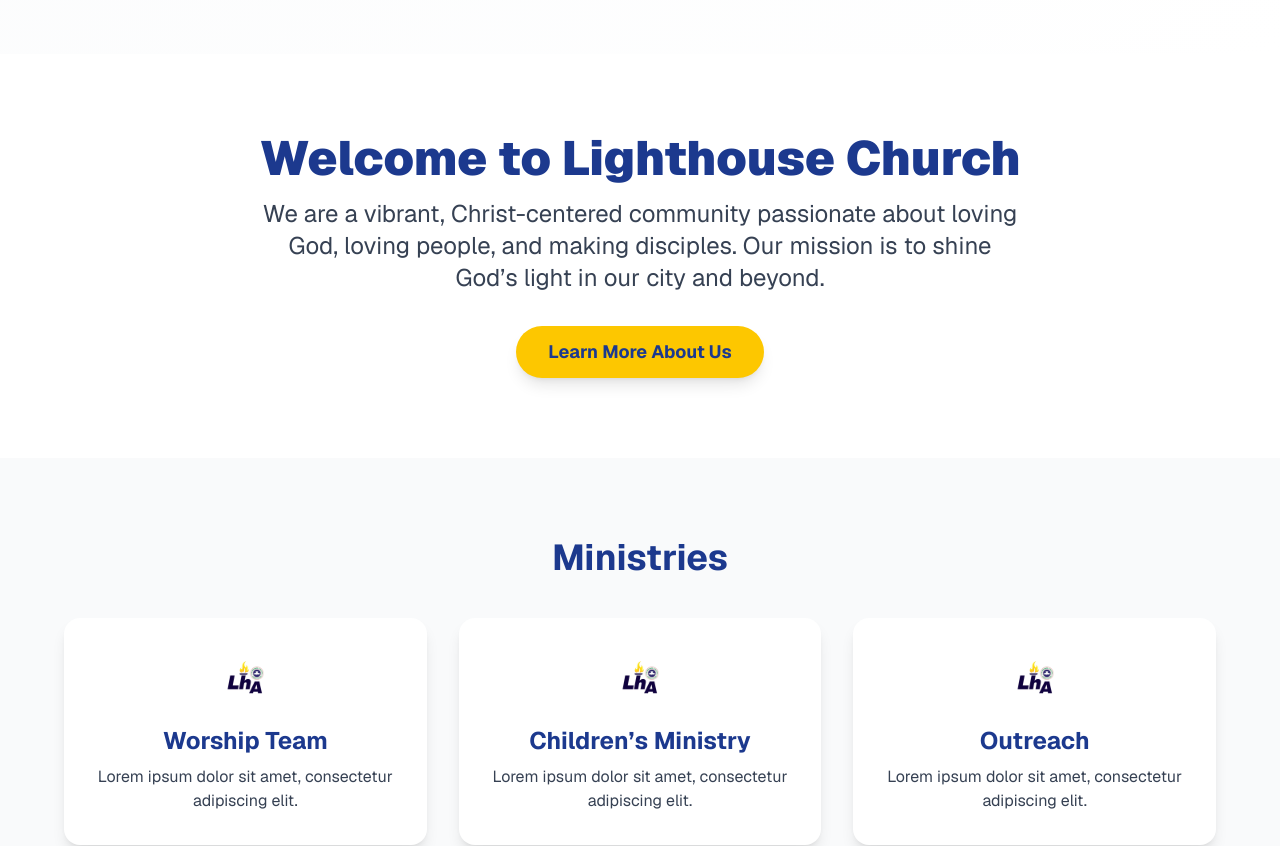
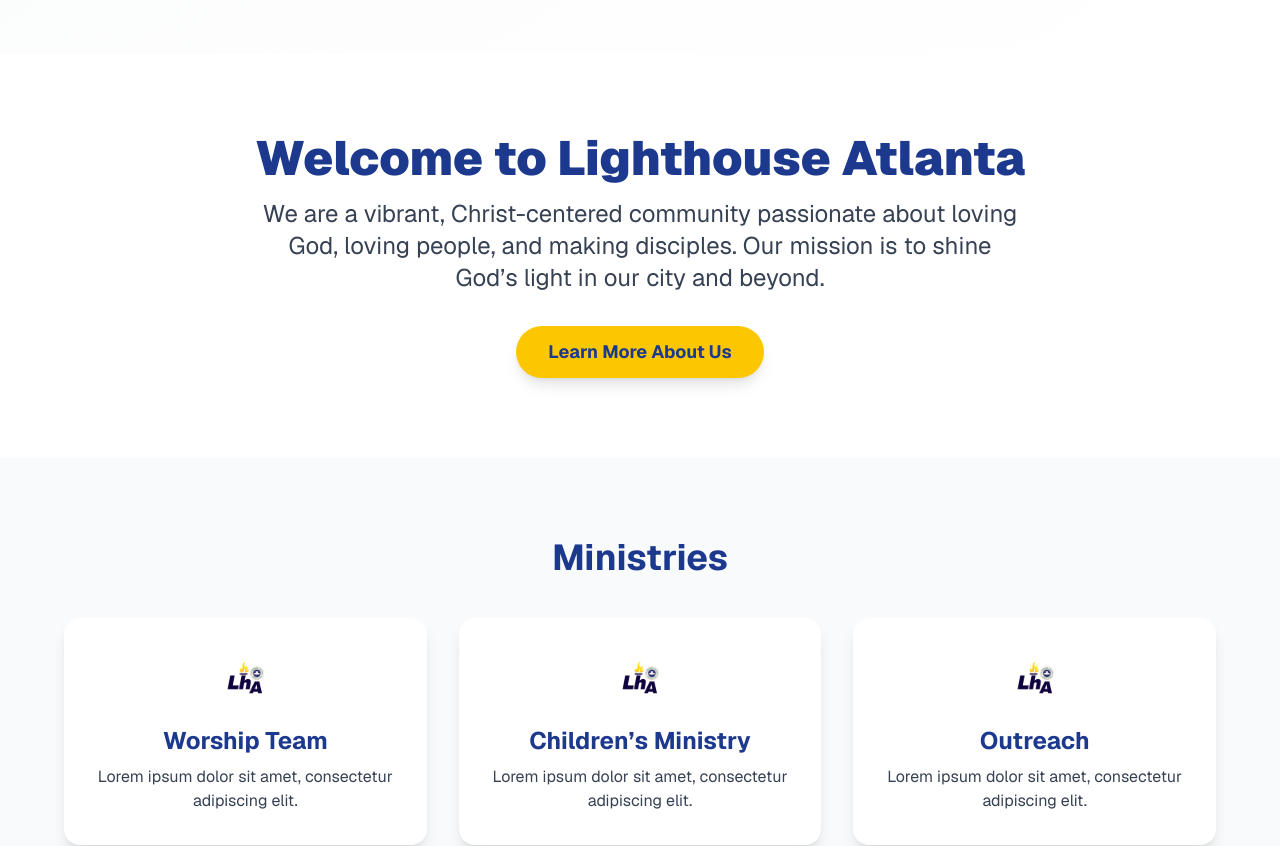
Before and after one commit to GeniusEmmanuel8/lighthousewebsite, a Next.js app: page / in a window 1280 px wide. Shown: the part 1740-2586 px from the top of the page. Built offline with nearby package versions, Linux system fonts and the light colour scheme.

Commit message:
Update home page: Change 'Lighthouse Church' to 'Lighthouse Atlanta' in hero and testimonial

```diff
--- a/src/app/page.tsx
+++ b/src/app/page.tsx
@@ -50,7 +50,7 @@ export default function Home() {
 
       {/* Welcome / Our Mission Section */}
       <section className="py-20 px-4 bg-white text-center">
-        <h2 className="text-4xl md:text-5xl font-black text-blue-900 mb-4">Welcome to Lighthouse Church</h2>
+        <h2 className="text-4xl md:text-5xl font-black text-blue-900 mb-4">Welcome to Lighthouse Atlanta</h2>
         <p className="text-xl md:text-2xl text-gray-700 max-w-3xl mx-auto mb-8">We are a vibrant, Christ-centered community passionate about loving God, loving people, and making disciples. Our mission is to shine God’s light in our city and beyond.</p>
         <Link href="/about" className="inline-block bg-yellow-400 text-blue-900 font-bold px-8 py-3 rounded-full shadow-lg hover:bg-blue-900 hover:text-yellow-400 transition-all text-lg">Learn More About Us</Link>
       </section>
@@ -134,7 +134,7 @@ export default function Home() {
             {[1,2,3].map((i) => (
               <div key={i} className="bg-white rounded-2xl shadow-lg p-8 flex flex-col items-center text-center">
                 <Image src="/logo4.jpeg" alt={`Testimonial ${i}`} width={64} height={64} className="mb-4 rounded-full" />
-                <blockquote className="italic text-gray-700 mb-4">“Lighthouse Church has changed my life and helped me grow closer to God.”</blockquote>
+                <blockquote className="italic text-gray-700 mb-4">“Lighthouse Atlanta has changed my life and helped me grow closer to God.”</blockquote>
                 <p className="font-bold text-blue-900">Member {i}</p>
               </div>
             ))}
```
